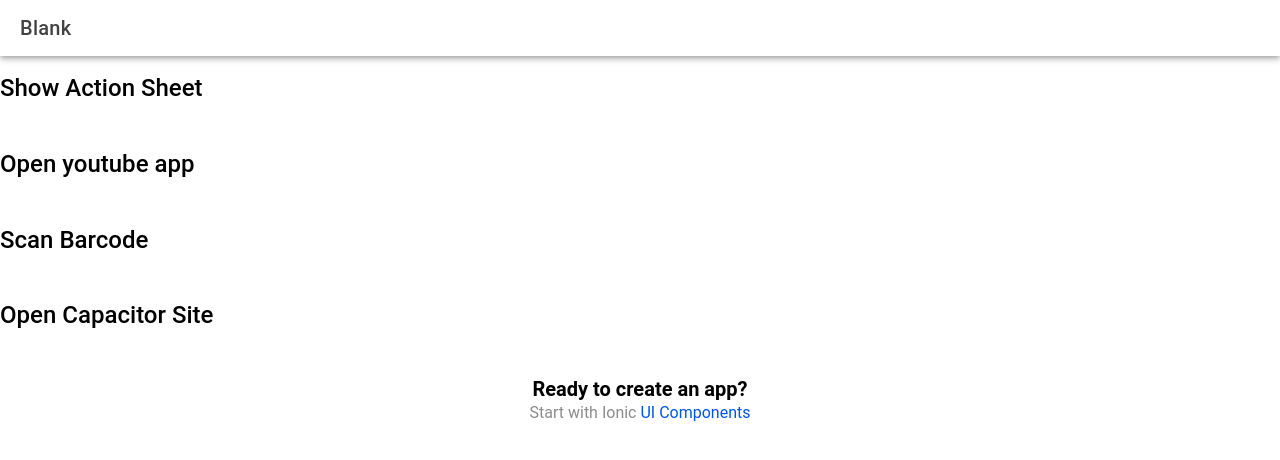
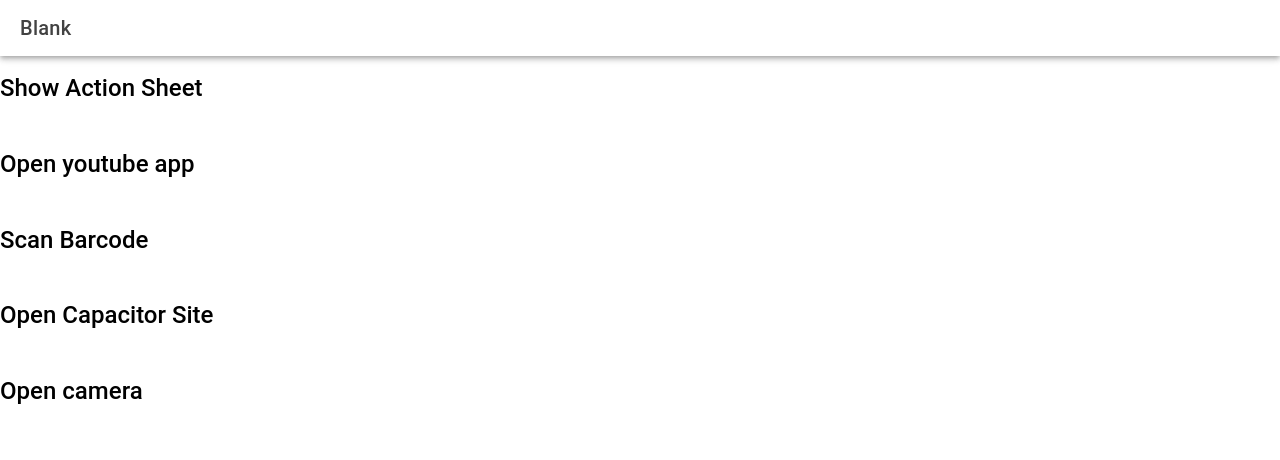
Before and after one commit to juniniv3/cap-plugins-integration, a React (Vite) app: page /home in a window 1280 px wide. Shown: the top 460 px of the page. Built offline with nearby package versions, Linux system fonts and the light colour scheme.

Commit message:
feat: added camerera plugin integration

```diff
--- a/package.json
+++ b/package.json
@@ -18,6 +18,7 @@
     "@capacitor/app-launcher": "^7.0.2",
     "@capacitor/barcode-scanner": "^2.2.0",
     "@capacitor/browser": "^7.0.2",
+    "@capacitor/camera": "^7.0.2",
     "@capacitor/core": "7.4.4",
     "@capacitor/device": "^7.0.2",
     "@capacitor/haptics": "7.0.2",
--- a/src/pages/Home.tsx
+++ b/src/pages/Home.tsx
@@ -11,6 +11,7 @@ import { CapacitorBarcodeScanner } from '@capacitor/barcode-scanner';
 import { Browser } from '@capacitor/browser';
 import ExploreContainer from "../components/ExploreContainer";
 import { Device } from "@capacitor/device";
+import { Camera, CameraResultType } from '@capacitor/camera';
 
 import "./Home.css";
 
@@ -63,9 +64,20 @@ const Home: React.FC = () => {
     console.log(result);
   };
 
-const openCapacitorSite = async () => {
-  await Browser.open({ url: 'http://capacitorjs.com/' });
-};
+  const openCapacitorSite = async () => {
+    await Browser.open({ url: 'http://capacitorjs.com/' });
+  };
+
+  const takePicture = async () => {
+    const image = await Camera.getPhoto({
+      quality: 90,
+      allowEditing: true,
+      resultType: CameraResultType.Uri
+    });
+
+    var imageUrl = image.webPath;
+    console.log(imageUrl);
+  };
 
 
   return (
@@ -81,7 +93,6 @@ const openCapacitorSite = async () => {
             <IonTitle size="large">Blank</IonTitle>
           </IonToolbar>
         </IonHeader>
-        <ExploreContainer />
         <h2 onClick={showActionSheet}>Show Action Sheet</h2>
         <br />
         <h2 onClick={openYoutubeApp}>Open youtube app</h2>
@@ -89,6 +100,8 @@ const openCapacitorSite = async () => {
         <h2 onClick={scanBarcode}>Scan Barcode</h2>
         <br />
         <h2 onClick={openCapacitorSite}>Open Capacitor Site</h2>
+        <br />
+        <h2 onClick={takePicture}>Open camera</h2>
       </IonContent>
     </IonPage>
   );
```
Also changed, not shown: 7 other files (tests, documents, lock files or other folders).
